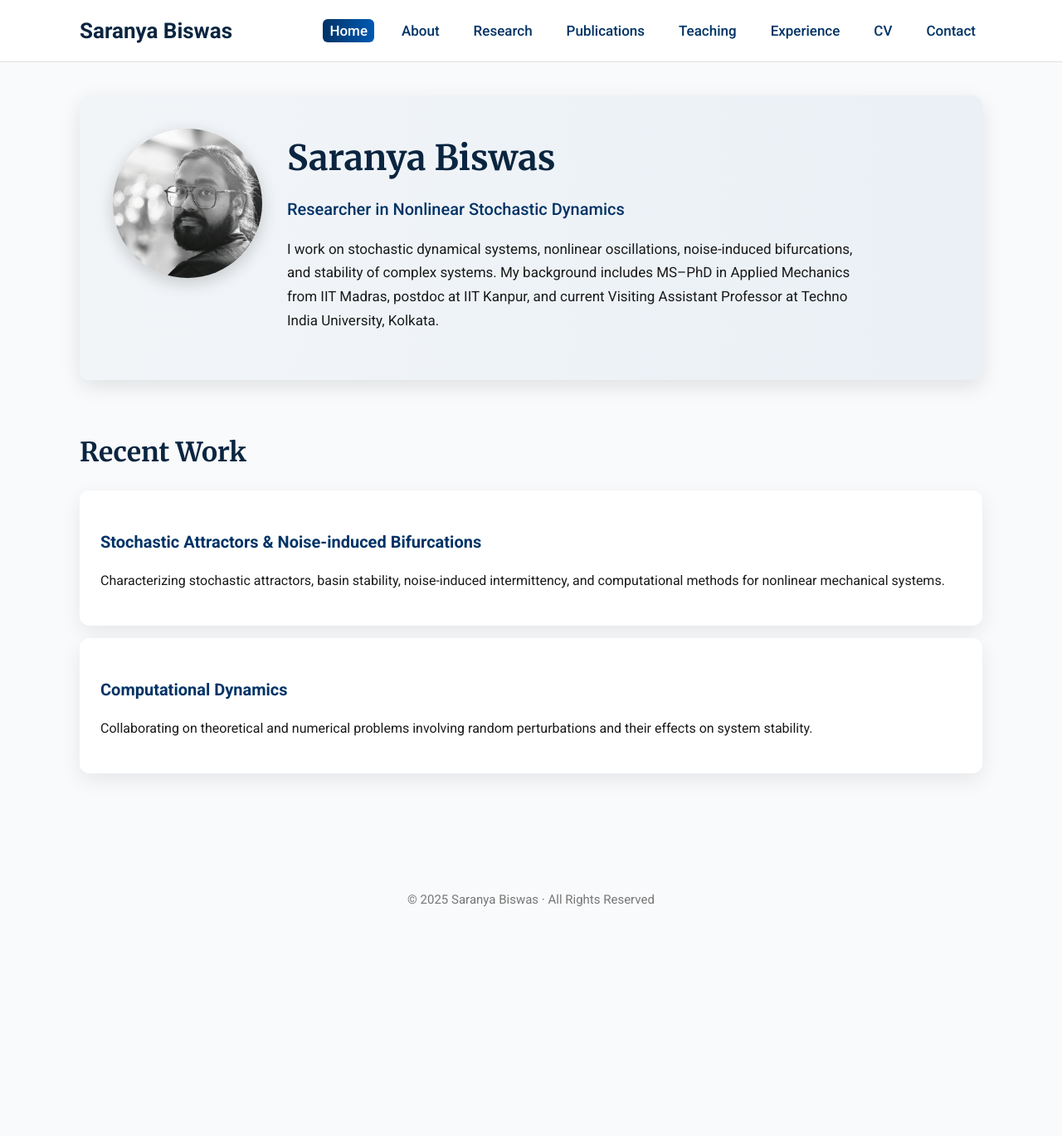
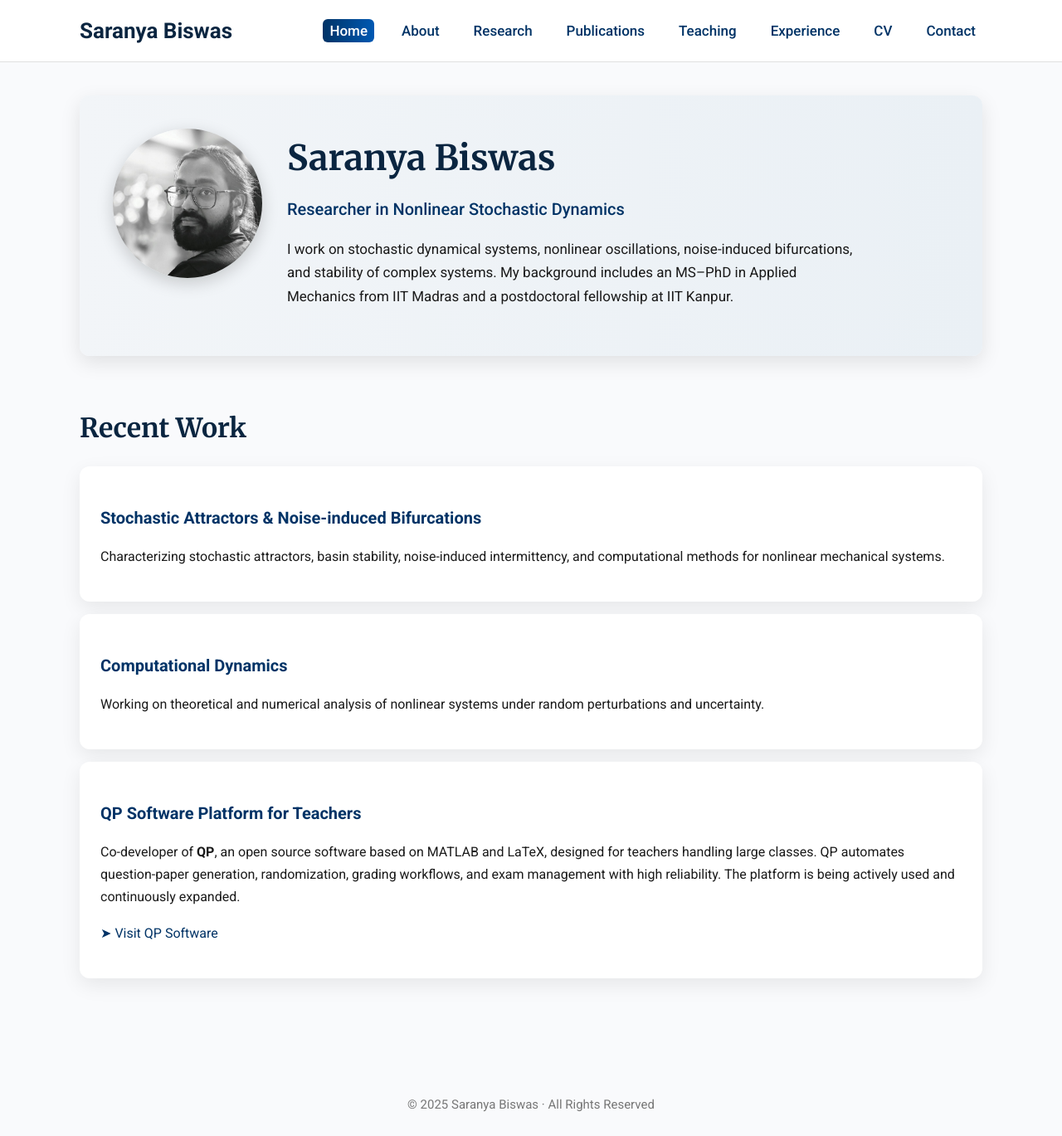
Before and after one commit to SaranyaBiswas/SaranyaBiswas.github.io, a Jekyll site: the page index.html, which Jekyll copies as it is, in a window 1280 px wide and 1369 px high. Shown: the whole window at 83% size. Built offline with Jekyll 4.4.1, drawn with Linux system fonts in a browser that asks for light colours.

Commit message:
Update index.html

```diff
--- a/index.html
+++ b/index.html
@@ -32,20 +32,43 @@
         <div class="hero-text">
             <h1>Saranya Biswas</h1>
             <h2>Researcher in Nonlinear Stochastic Dynamics</h2>
-            <p>I work on stochastic dynamical systems, nonlinear oscillations, noise-induced bifurcations, and stability of complex systems. My background includes MS–PhD in Applied Mechanics from IIT Madras, postdoc at IIT Kanpur, and current Visiting Assistant Professor at Techno India University, Kolkata.</p>
+            <p>
+                I work on stochastic dynamical systems, nonlinear oscillations,
+                noise-induced bifurcations, and stability of complex systems.
+                My background includes an MS–PhD in Applied Mechanics from IIT Madras
+                and a postdoctoral fellowship at IIT Kanpur.
+            </p>
         </div>
     </div>
 
+    <!-- Recent Work -->
     <div data-aos="fade-up">
         <h2 class="section-title">Recent Work</h2>
+
         <div class="card">
             <h3>Stochastic Attractors & Noise-induced Bifurcations</h3>
             <p>Characterizing stochastic attractors, basin stability, noise-induced intermittency, and computational methods for nonlinear mechanical systems.</p>
         </div>
+
         <div class="card">
             <h3>Computational Dynamics</h3>
-            <p>Collaborating on theoretical and numerical problems involving random perturbations and their effects on system stability.</p>
+            <p>Working on theoretical and numerical analysis of nonlinear systems under random perturbations and uncertainty.</p>
         </div>
+
+        <div class="card">
+            <h3>QP Software Platform for Teachers</h3>
+            <p>
+                Co-developer of <strong>QP</strong>, an open source software based on MATLAB and LaTeX, designed for teachers handling large classes.
+                QP automates question-paper generation, randomization, grading workflows, and exam management with high reliability.
+                The platform is being actively used and continuously expanded.
+            </p>
+            <p>
+                <a href="https://home.iitk.ac.in/~anindya/QPdownload.rar" target="_blank" class="link-highlight">
+                    ➤ Visit QP Software
+                </a>
+            </p>
+        </div>
+
     </div>
 </div>
 
@@ -57,5 +80,6 @@
 <script>
   AOS.init({ duration: 1000, once: true });
 </script>
+
 </body>
 </html>
```
